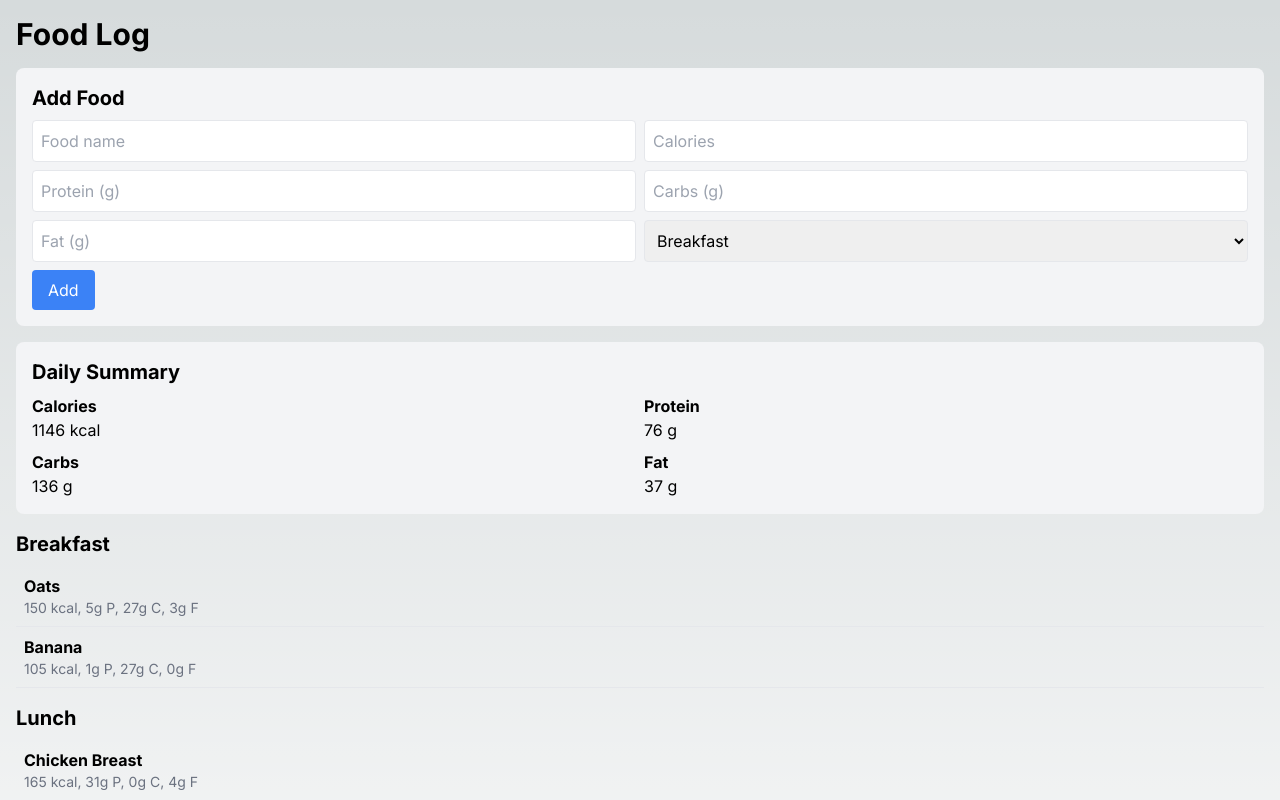
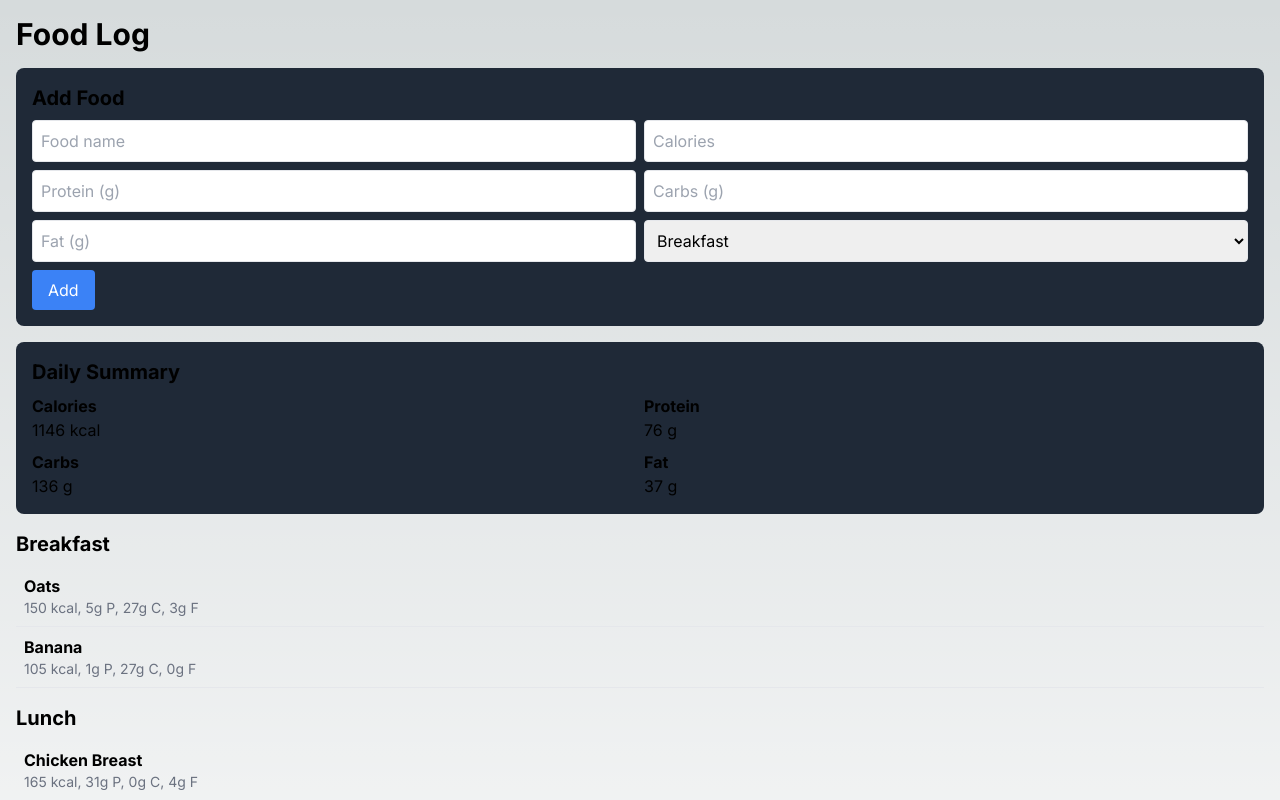
Before and after one commit to nechar/snap-food-next, a Next.js app: page / in a window 1280 px wide. Shown: the top 800 px of the page. Built offline with nearby package versions, Linux system fonts and the light colour scheme.

Commit message:
color fixed

```diff
--- a/src/components/AddFoodForm/index.tsx
+++ b/src/components/AddFoodForm/index.tsx
@@ -38,7 +38,7 @@ const AddFoodForm: React.FC<AddFoodFormProps> = ({ onAddFood }) => {
   };
 
   return (
-    <form onSubmit={handleSubmit} className="p-4 bg-gray-100 rounded-lg mb-4">
+    <form onSubmit={handleSubmit} className="p-4 bg-gray-800 rounded-lg mb-4">
       <h2 className="text-xl font-bold mb-2">Add Food</h2>
       <div className="grid grid-cols-2 gap-2">
         <input
--- a/src/components/Summary/index.tsx
+++ b/src/components/Summary/index.tsx
@@ -10,7 +10,7 @@ interface SummaryProps {
 
 const Summary: React.FC<SummaryProps> = ({ totalCalories, totalProtein, totalCarbs, totalFat }) => {
   return (
-    <div className="p-4 bg-gray-100 rounded-lg">
+    <div className="p-4 bg-gray-800 rounded-lg">
       <h2 className="text-xl font-bold mb-2">Daily Summary</h2>
       <div className="grid grid-cols-2 gap-2">
         <div>
```
